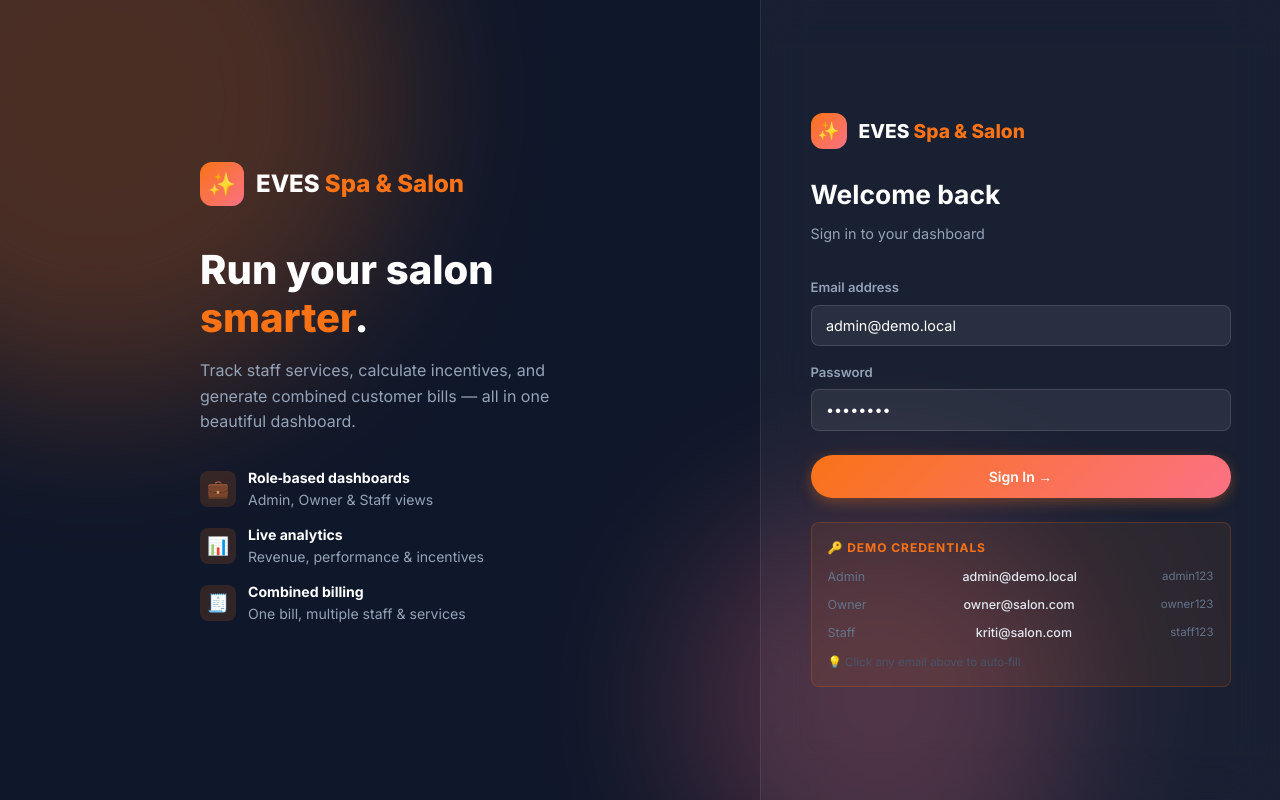
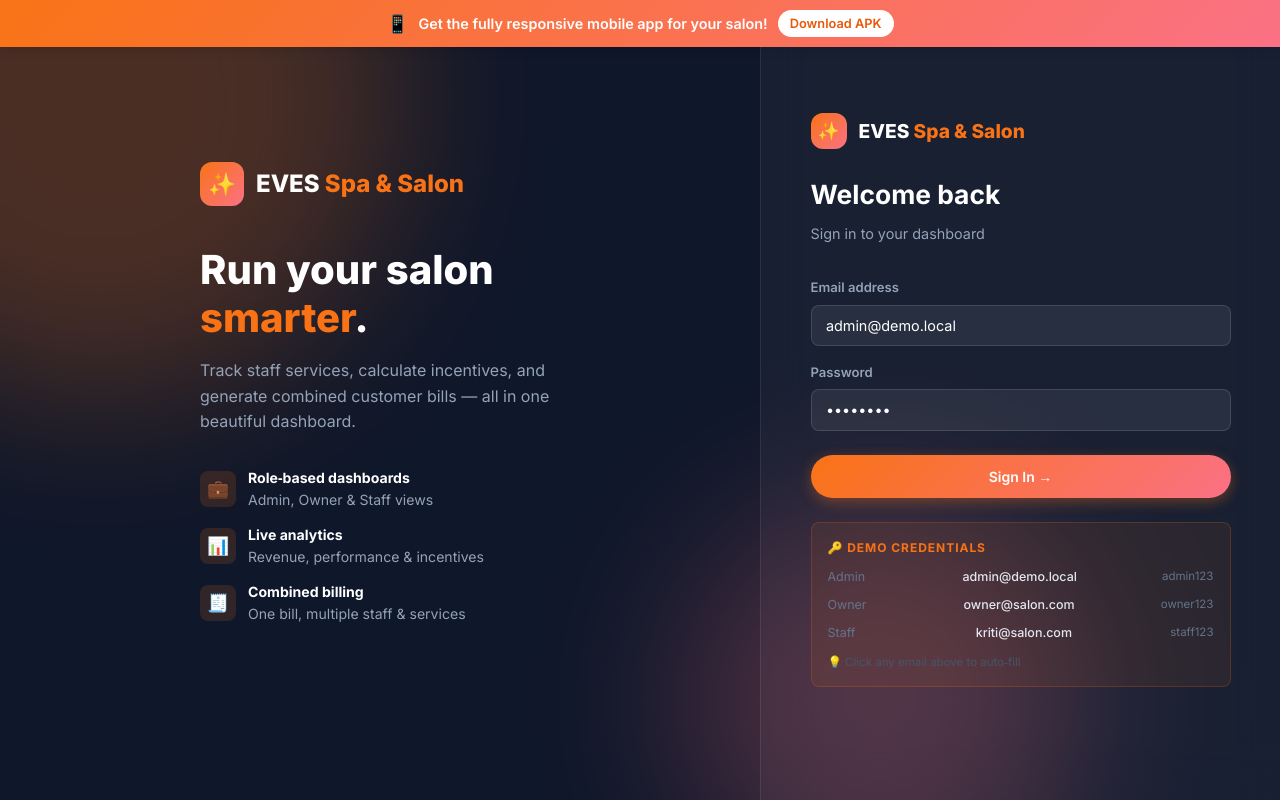
Before and after one commit to zemoo03/Salon-Billing-System, a React (Vite) app: page /login in a window 1280 px wide. Built offline with nearby package versions, Linux system fonts and the light colour scheme.

Commit message:
feat: add APK download banner to login page

```diff
--- a/src/pages/LoginPage.tsx
+++ b/src/pages/LoginPage.tsx
@@ -30,8 +30,15 @@ export function LoginPage() {
   const quickLogin = (e: string, p: string) => { setEmail(e); setPassword(p); };
 
   return (
-    <div className="login-page">
-      {/* Background orbs */}
+    <>
+      {/* Top Banner for Mobile APK Download */}
+      <div style={{ position: "fixed", top: 0, left: 0, right: 0, background: "var(--brand-grad, #f97316)", color: "white", textAlign: "center", padding: "0.6rem", fontWeight: "600", zIndex: 9999, fontSize: "0.9rem", display: "flex", justifyContent: "center", alignItems: "center", gap: "10px", boxShadow: "0 2px 10px rgba(0,0,0,0.15)" }}>
+        <span style={{ fontSize: "1.1rem" }}>📱</span>
+        <span>Get the fully responsive mobile app for your salon!</span>
+        <button className="btn btn-sm" style={{ background: "white", color: "#ea580c", whiteSpace: "nowrap" }} onClick={() => { alert('Downloading EVES Spa & Salon APK...'); }}>Download APK</button>
+      </div>
+      <div className="login-page">
+        {/* Background orbs */}
       <div className="login-bg-orb" style={{ width: 600, height: 600, background: "#f97316", top: -200, left: -200 }} />
       <div className="login-bg-orb" style={{ width: 400, height: 400, background: "#fb7185", bottom: -100, right: 200 }} />
 
@@ -139,5 +146,6 @@ export function LoginPage() {
         </div>
       </div>
     </div>
+    </>
   );
 }
```
